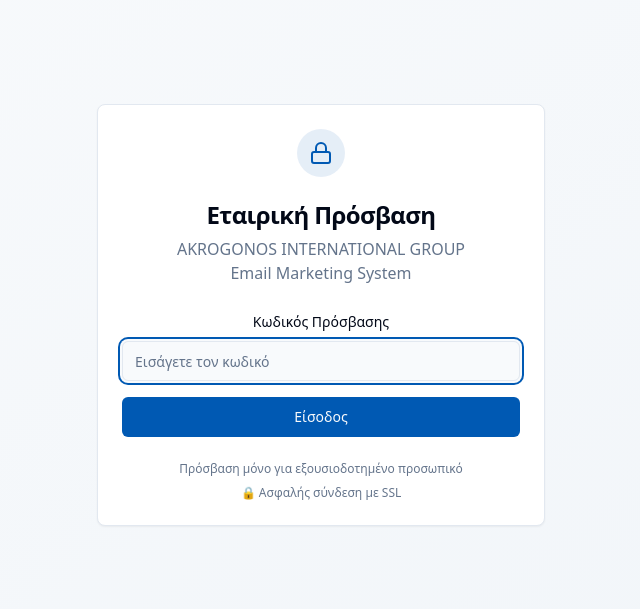
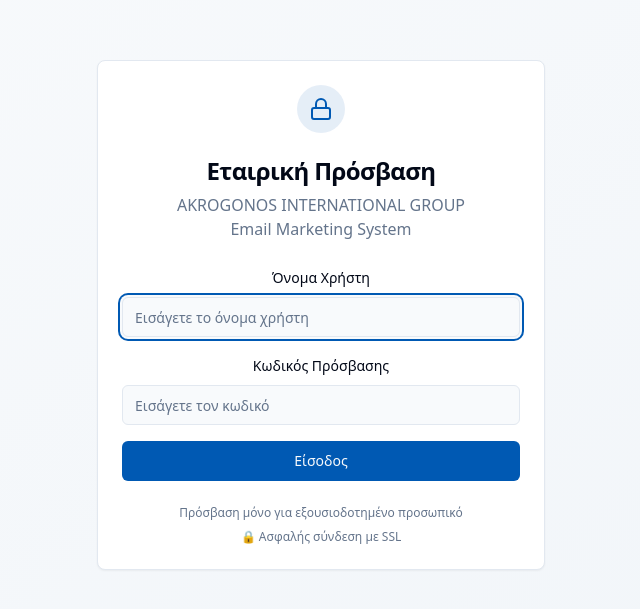
Before and after one commit to IrisGuard/personalized-email-sender, a React (Vite) app: page / in a window 1280 px wide. Shown: the part 117-726 px from the top of the page, without its empty margins (319-959 px from the left). Built offline with nearby package versions, Linux system fonts and the light colour scheme.

Commit message:
Add username field to password protection
Implement username field and validation in the password protection component.

```diff
--- a/src/components/PasswordProtection.tsx
+++ b/src/components/PasswordProtection.tsx
@@ -12,11 +12,13 @@ interface PasswordProtectionProps {
 
 const PasswordProtection: React.FC<PasswordProtectionProps> = ({ children }) => {
   const [isAuthenticated, setIsAuthenticated] = useState(false);
+  const [username, setUsername] = useState('');
   const [password, setPassword] = useState('');
   const [error, setError] = useState('');
   const [loading, setLoading] = useState(true);
 
-  // Correct password - τα αρχικά της εταιρείας
+  // Correct credentials
+  const CORRECT_USERNAME = 'haris77';
   const CORRECT_PASSWORD = 'AIG2024';
 
   useEffect(() => {
@@ -47,10 +49,10 @@ const PasswordProtection: React.FC<PasswordProtectionProps> = ({ children }) =>
 
   const handleSubmit = (e: React.FormEvent) => {
     e.preventDefault();
-    console.log('🔒 Login attempt with password');
+    console.log('🔒 Login attempt with username and password');
 
-    if (password === CORRECT_PASSWORD) {
-      console.log('🔒 ✅ CORRECT PASSWORD - GRANTING ACCESS');
+    if (username === CORRECT_USERNAME && password === CORRECT_PASSWORD) {
+      console.log('🔒 ✅ CORRECT CREDENTIALS - GRANTING ACCESS');
       setIsAuthenticated(true);
       localStorage.setItem('aig_auth', 'authenticated');
       localStorage.setItem('aig_auth_time', Date.now().toString());
@@ -61,8 +63,9 @@ const PasswordProtection: React.FC<PasswordProtectionProps> = ({ children }) =>
         window.location.reload();
       }, 500);
     } else {
-      console.log('🔒 ❌ INVALID PASSWORD ATTEMPT');
-      setError('Λάθος κωδικός πρόσβασης - Μόνο εξουσιοδοτημένο προσωπικό');
+      console.log('🔒 ❌ INVALID CREDENTIALS ATTEMPT');
+      setError('Λάθος όνομα χρήστη ή κωδικός πρόσβασης - Μόνο εξουσιοδοτημένο προσωπικό');
+      setUsername('');
       setPassword('');
     }
   };
@@ -95,6 +98,19 @@ const PasswordProtection: React.FC<PasswordProtectionProps> = ({ children }) =>
           <CardContent>
             <form onSubmit={handleSubmit} className="space-y-4">
               <div className="space-y-2">
+                <Label htmlFor="username">Όνομα Χρήστη</Label>
+                <Input
+                  id="username"
+                  type="text"
+                  value={username}
+                  onChange={(e) => setUsername(e.target.value)}
+                  placeholder="Εισάγετε το όνομα χρήστη"
+                  required
+                  autoFocus
+                />
+              </div>
+
+              <div className="space-y-2">
                 <Label htmlFor="password">Κωδικός Πρόσβασης</Label>
                 <Input
                   id="password"
@@ -103,7 +119,6 @@ const PasswordProtection: React.FC<PasswordProtectionProps> = ({ children }) =>
                   onChange={(e) => setPassword(e.target.value)}
                   placeholder="Εισάγετε τον κωδικό"
                   required
-                  autoFocus
                 />
               </div>
 
```
